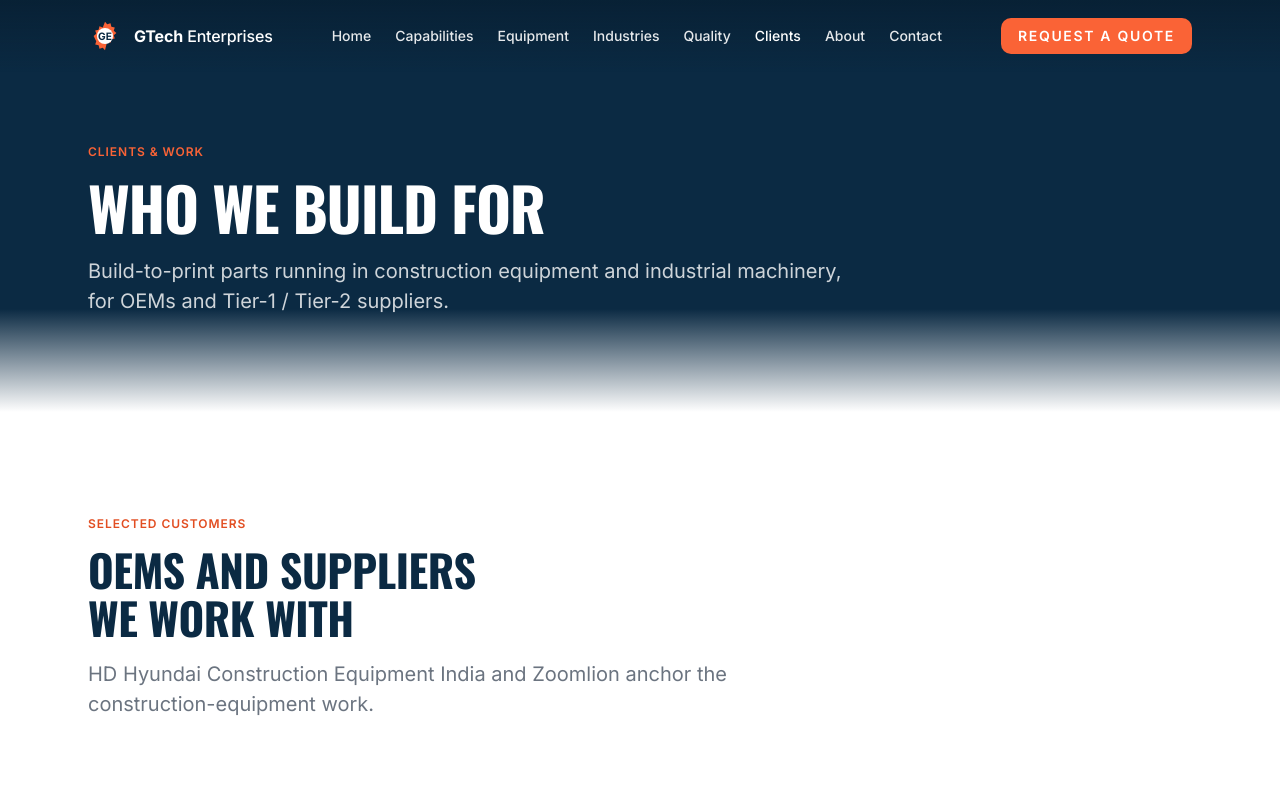
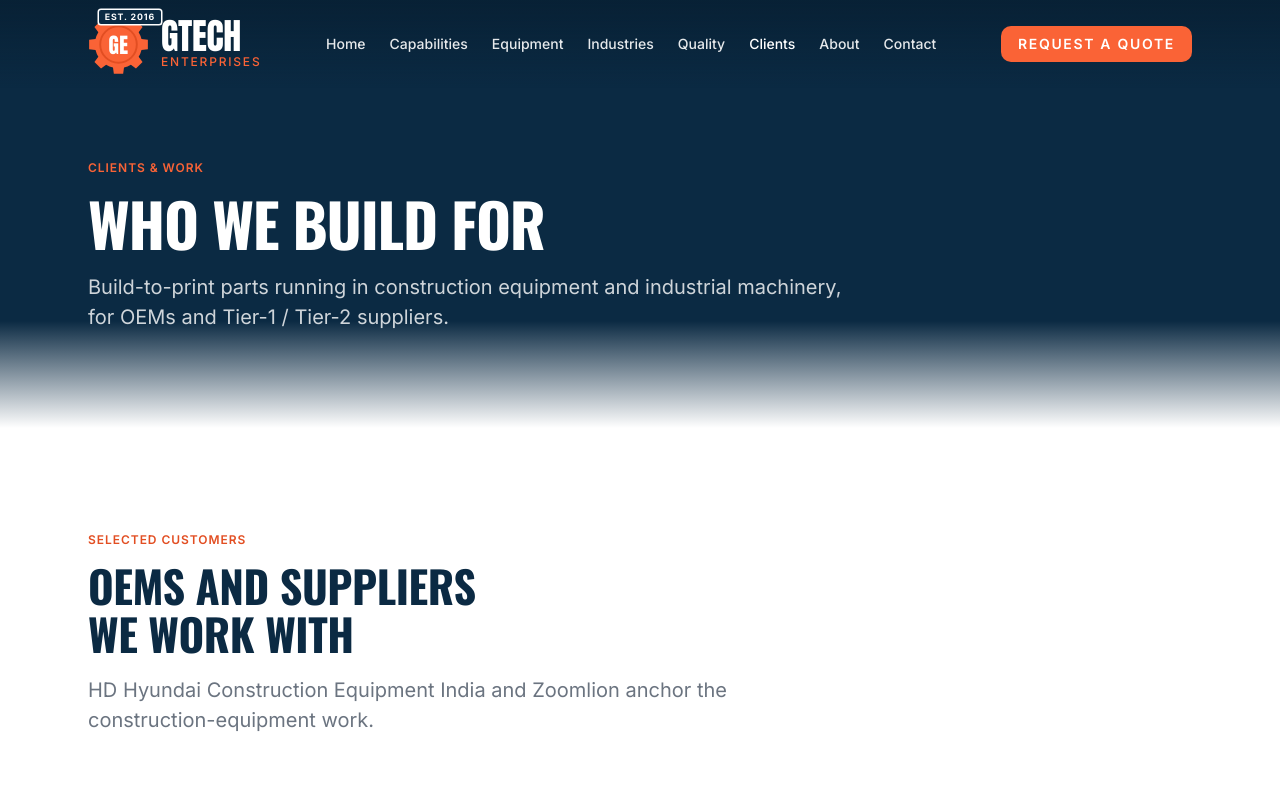
Before and after one commit to pragyan-tech/G_Tech, a React (Vite) app: page /clients in a window 1280 px wide. Shown: the top 792 px of the page. Built offline with nearby package versions, Linux system fonts and the light colour scheme.

Commit message:
logo lockup, remove unused unsplash import

```diff
--- a/index.html
+++ b/index.html
@@ -19,7 +19,7 @@
     <link rel="preconnect" href="https://fonts.googleapis.com" />
     <link rel="preconnect" href="https://fonts.gstatic.com" crossorigin />
     <link
-      href="https://fonts.googleapis.com/css2?family=Inter:wght@400;500;600;700&family=Oswald:wght@400;500;600;700&display=swap"
+      href="https://fonts.googleapis.com/css2?family=Anton&family=Inter:wght@400;500;600;700&family=Oswald:wght@400;500;600;700&display=swap"
       rel="stylesheet"
     />
     <title>GTech Enterprises — Precision Machining &amp; Fabrication for OEMs, Pune</title>
--- a/src/components/Logo.jsx
+++ b/src/components/Logo.jsx
@@ -1,45 +1,51 @@
 /**
- * PLACEHOLDER logo — orange gear + "GTech Enterprises" wordmark, drawn as
- * inline SVG. Replace with the final supplied brand asset (SVG) before launch.
+ * PLACEHOLDER logo lockup — solid orange gear with a "GE" cutout, an
+ * "EST. 2016" tag over the gear's top-right corner, and a stacked
+ * "GTECH / ENTERPRISES" wordmark (Anton display + wide-tracked Inter), drawn
+ * as inline SVG + text. Replace with the final supplied brand asset (SVG)
+ * before launch.
  *
  * @param {Object} props
  * @param {boolean} [props.onDark=false] - Set when the logo sits on a dark/navy background, to switch the wordmark to white.
  * @returns {JSX.Element}
  */
 export default function Logo({ onDark = false }) {
-  const wordColor = onDark ? "var(--color-white)" : "var(--color-navy)";
   return (
-    <span className="logo" aria-label="GTech Enterprises — home">
+    <span className={`logo ${onDark ? "logo--on-dark" : ""}`} aria-label="GTech Enterprises — home">
+      <span className="logo__mark-wrap">
         <svg
           className="logo__mark"
-        width="34"
-        height="34"
           viewBox="0 0 40 40"
           aria-hidden="true"
           focusable="false"
         >
-        {/* gear */}
+          {/* chunky 8-tooth gear */}
           <path
             fill="var(--color-orange)"
-          d="M20 3.2l2.6 3.1 3.9-1.3 1 4 4 .9-1.2 3.9 3.1 2.6-3.1 2.6 1.2 3.9-4 .9-1 4-3.9-1.3L20 36.8l-2.6-3.1-3.9 1.3-1-4-4-.9 1.2-3.9L6.6 20l3.1-2.6-1.2-3.9 4-.9 1-4 3.9 1.3L20 3.2z"
+            d="M16.38 4.93L16.95 0.74L23.05 0.74L23.62 4.93A15.5 15.5 0 0 1 28.1 6.78L31.46 4.22L35.78 8.54L33.22 11.9A15.5 15.5 0 0 1 35.07 16.38L39.26 16.95L39.26 23.05L35.07 23.62A15.5 15.5 0 0 1 33.22 28.1L35.78 31.46L31.46 35.78L28.1 33.22A15.5 15.5 0 0 1 23.62 35.07L23.05 39.26L16.95 39.26L16.38 35.07A15.5 15.5 0 0 1 11.9 33.22L8.54 35.78L4.22 31.46L6.78 28.1A15.5 15.5 0 0 1 4.93 23.62L0.74 23.05L0.74 16.95L4.93 16.38A15.5 15.5 0 0 1 6.78 11.9L4.22 8.54L8.54 4.22L11.9 6.78A15.5 15.5 0 0 1 16.38 4.93Z"
           />
-        <circle cx="20" cy="20" r="9.5" fill="var(--color-white)" />
+          {/* hub ring for depth */}
+          <circle cx="20" cy="20" r="12" fill="none" stroke="var(--color-orange-600)" strokeWidth="1.25" />
           {/* GE monogram */}
           <text
             x="20"
-          y="20"
+            y="20.6"
             textAnchor="middle"
             dominantBaseline="central"
-          fontFamily="Inter, sans-serif"
-          fontWeight="700"
-          fontSize="12"
-          fill="var(--color-navy)"
+            fontFamily="Anton, Oswald, Impact, sans-serif"
+            fontWeight="400"
+            fontSize="14"
+            letterSpacing="0.3"
+            fill="var(--color-white)"
           >
             GE
           </text>
         </svg>
-      <span className="logo__word" style={{ color: wordColor }}>
-        <strong>GTech</strong> Enterprises
+        <span className="logo__est">Est. 2016</span>
+      </span>
+      <span className="logo__word">
+        <span className="logo__name">GTech</span>
+        <span className="logo__sub">Enterprises</span>
       </span>
     </span>
   );
--- a/src/components/Navbar.css
+++ b/src/components/Navbar.css
@@ -33,37 +33,119 @@
   align-items: center;
   justify-content: space-between;
   gap: var(--space-4);
-  height: 60px;
-}
-
-@media (min-width: 1024px) {
-  .nav__inner {
-    height: var(--header-h);
-  }
+  /* 68px mobile / 88px desktop — see --header-h in index.css */
+  height: var(--header-h);
 }
 
 .nav__brand {
   display: inline-flex;
   align-items: center;
+  min-width: 0;
 }
 
+/* --- Logo lockup: gear + EST tag + stacked GTECH / ENTERPRISES --- */
 .logo {
   display: inline-flex;
   align-items: center;
   gap: var(--space-3);
+  transition: transform 200ms ease-out;
+}
+.logo__mark-wrap {
+  position: relative;
+  flex: none;
+  display: inline-flex;
 }
 .logo__mark {
-  flex: none;
+  display: block;
+  width: 48px;
+  height: 48px;
+  transition: filter 200ms ease-out;
+}
+.logo__est {
+  position: absolute;
+  top: -5px;
+  right: -10px;
+  z-index: 1;
+  padding: 2px 6px;
+  border-radius: 2px;
+  background: var(--color-navy);
+  /* white keyline separates the tag from the gear and keeps it legible on dark */
+  box-shadow: 0 0 0 1.5px var(--color-white);
+  color: var(--color-white);
+  font-family: var(--font-body);
+  font-size: 0.5rem;
+  font-weight: var(--weight-bold);
+  line-height: 1.2;
+  letter-spacing: 0.1em;
+  text-transform: uppercase;
+  white-space: nowrap;
 }
 .logo__word {
+  display: flex;
+  flex-direction: column;
+  align-items: flex-start;
+  white-space: nowrap;
+  text-transform: uppercase;
+}
+.logo__name {
+  font-family: var(--font-logo);
+  font-weight: 400;
+  font-size: clamp(1.5rem, 3vw, 2.25rem);
+  line-height: 0.9;
+  letter-spacing: -0.01em;
+  color: var(--color-navy);
+  transition: color var(--transition);
+}
+.logo__sub {
+  margin-top: 4px;
   font-family: var(--font-body);
-  font-size: var(--text-body);
   font-weight: var(--weight-medium);
-  letter-spacing: var(--tracking-tight);
-  white-space: nowrap;
+  font-size: clamp(0.6rem, 1.1vw, 0.75rem);
+  line-height: 1;
+  letter-spacing: 0.15em;
+  color: var(--color-orange);
 }
-.logo__word strong {
-  font-weight: var(--weight-bold);
+.logo--on-dark .logo__name {
+  color: var(--color-white);
+}
+
+.nav__brand:hover .logo {
+  transform: translateY(-1px);
+}
+.nav__brand:hover .logo__mark {
+  filter: brightness(1.08);
+}
+
+@media (min-width: 1024px) {
+  .logo__mark {
+    width: 61px;
+    height: 61px;
+  }
+  .logo__est {
+    top: -4px;
+    right: -12px;
+    font-size: 0.55rem;
+  }
+}
+
+@media (max-width: 400px) {
+  .logo__mark {
+    width: 42px;
+    height: 42px;
+  }
+  .logo__sub {
+    display: none;
+  }
+}
+
+@media (prefers-reduced-motion: reduce) {
+  .logo,
+  .logo__mark {
+    transition: none;
+  }
+  .nav__brand:hover .logo {
+    transform: none;
+  }
 }
 
 /* desktop links */
--- a/src/index.css
+++ b/src/index.css
@@ -37,6 +37,8 @@
      Oswald for headings (uppercase, letter-spaced, condensed) per the
      Trinity-style overhaul; Inter stays the body/UI-chrome face. */
   --font-heading: "Oswald", "Inter", system-ui, -apple-system, "Segoe UI", Roboto, Helvetica, Arial, sans-serif;
+  /* Logo wordmark only — never use for headings. */
+  --font-logo: "Anton", "Oswald", "Impact", sans-serif;
   --font-body: "Inter", system-ui, -apple-system, "Segoe UI", Roboto, Helvetica, Arial, sans-serif;
 
   --text-eyebrow: 0.75rem;   /* 12px */
@@ -93,7 +95,7 @@
   --container-wide: 1360px;
   --gutter: 24px;
   --gutter-lg: 48px;
-  --header-h: 72px;
+  --header-h: 68px; /* 88px at ≥1024px — see media query below */
 
   /* --- Radius --- */
   --radius-sm: 6px;
@@ -118,6 +120,14 @@
   text-rendering: optimizeLegibility;
   -webkit-font-smoothing: antialiased;
   -moz-osx-font-smoothing: grayscale;
+}
+
+/* Taller desktop header for the enlarged logo lockup. Hero / PageHero
+   padding and scroll-margin offsets all derive from --header-h. */
+@media (min-width: 1024px) {
+  :root {
+    --header-h: 88px;
+  }
 }
 
 /* --------------------------------------------------------------------------
--- a/src/pages/Quality.jsx
+++ b/src/pages/Quality.jsx
@@ -9,8 +9,7 @@
   MEASURING_EQUIPMENT,
   CERTIFICATIONS,
   AWARDS,
-  CERT_SECTION_BG,
-  unsplash,
+  CERT_SECTION_BG
 } from "../data/site.js";
 import "./Quality.css";
 
```
Lines whose indentation alone changed are shown as unchanged.
